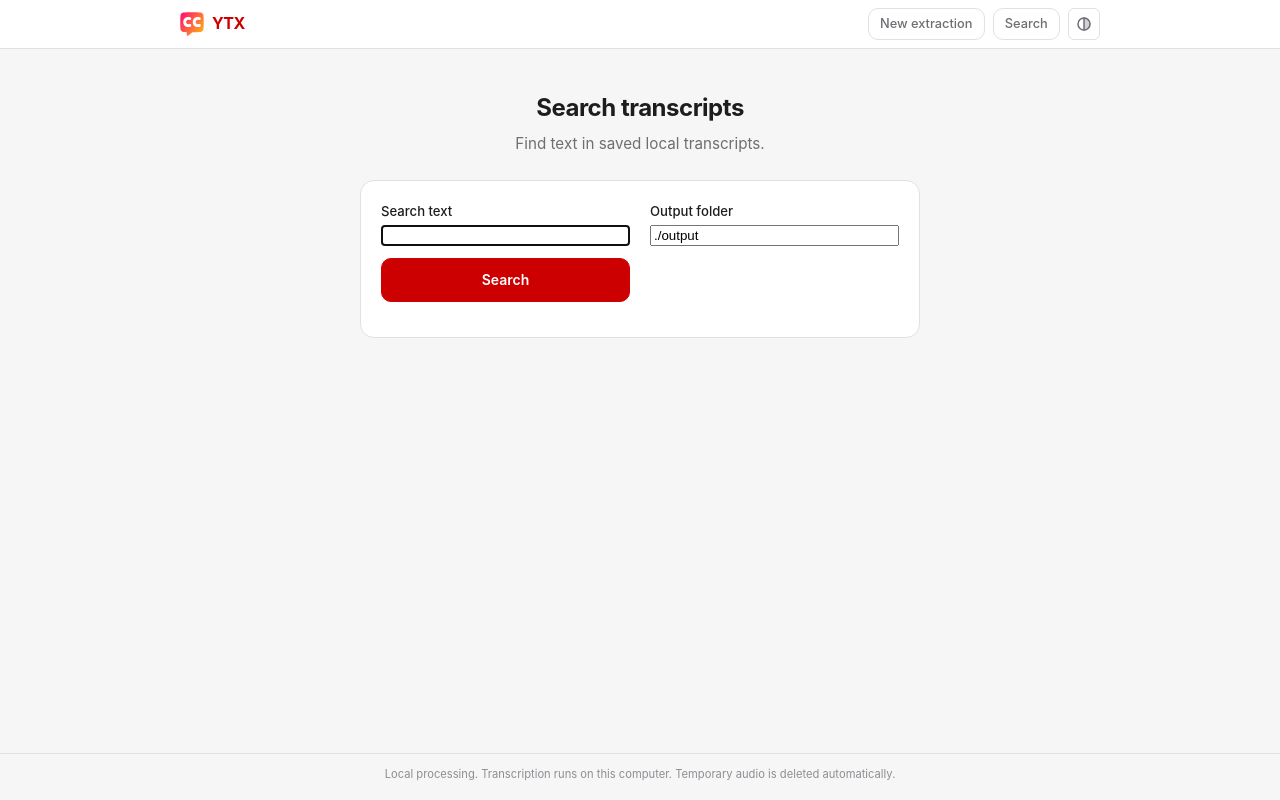
After one commit to recepbalibey/ytx, a FastAPI app: template src/ytx/web/templates/search.html in a window 1280 px wide. The commit adds this page. Run offline with FastAPI, Linux system fonts and the light colour scheme; the template is opened without the code that fills it, so the values that code supplies are empty; some libraries are stand-ins or nearby versions.

Commit message:
release: prepare v0.2.0

```diff
--- a/pyproject.toml
+++ b/pyproject.toml
@@ -4,7 +4,7 @@ build-backend = "hatchling.build"
 
 [project]
 name = "ytx"
-version = "0.1.0"
+version = "0.2.0"
 description = "Convert YouTube videos, playlists, and channels into structured transcript datasets"
 readme = "README.md"
 license = "MIT"
--- a/src/ytx/__init__.py
+++ b/src/ytx/__init__.py
@@ -1,3 +1,3 @@
 """YTX - YouTube Transcript Extractor."""
 
-__version__ = "0.1.0"
+__version__ = "0.2.0"
--- a/src/ytx/web/app.py
+++ b/src/ytx/web/app.py
@@ -190,6 +190,12 @@ async def index(request: Request):
             "has_transcription": has_transcription,
         },
     )
+
+
+@app.get("/search", response_class=HTMLResponse)
+async def search_page(request: Request):
+    """Show the local transcript search page."""
+    return templates.TemplateResponse(request, "search.html")
 
 
 @app.get("/api/detect-url")
--- a/src/ytx/web/templates/base.html
+++ b/src/ytx/web/templates/base.html
@@ -24,6 +24,7 @@
             </a>
             <div class="header-actions">
                 <a href="/" class="btn btn--sm btn--ghost">New extraction</a>
+                <a href="/search" class="btn btn--sm btn--ghost">Search</a>
                 <div style="position:relative;">
                     <button class="appearance-btn" id="appearance-btn" aria-label="Change appearance" title="Appearance">
                         <svg id="appearance-icon-system" width="16" height="16" viewBox="0 0 16 16" fill="none" stroke="currentColor" stroke-width="1.5" stroke-linecap="round" stroke-linejoin="round" style="display:none;"><circle cx="8" cy="8" r="6"/><path d="M8 2v12"/><path d="M8 2a6 6 0 0 1 0 12" fill="currentColor" opacity="0.3"/></svg>
--- /dev/null
+++ b/src/ytx/web/templates/search.html
@@ -0,0 +1,23 @@
+{% extends "base.html" %}
+{% block title %}Search transcripts | YTX{% endblock %}
+{% block content %}
+<div class="home-hero"><h1>Search transcripts</h1><p class="lead">Find text in saved local transcripts.</p></div>
+<div class="form-surface">
+  <form id="search-form" class="options-grid">
+    <div class="option-group"><label for="query">Search text</label><input id="query" required autofocus></div>
+    <div class="option-group"><label for="output-dir">Output folder</label><input id="output-dir" value="./output"></div>
+    <div class="option-group"><button class="btn btn--primary" type="submit">Search</button></div>
+  </form>
+  <p id="search-status"></p><div id="search-results"></div>
+</div>
+{% endblock %}
+{% block scripts %}<script>
+document.getElementById('search-form').addEventListener('submit', async function(e) {
+  e.preventDefault(); const status = document.getElementById('search-status'); const results = document.getElementById('search-results');
+  status.textContent = 'Searching...'; results.replaceChildren();
+  const query = document.getElementById('query').value; const output = document.getElementById('output-dir').value;
+  const response = await fetch('/api/search?query=' + encodeURIComponent(query) + '&output_dir=' + encodeURIComponent(output)); const data = await response.json();
+  if (!response.ok) { status.textContent = data.detail; return; } status.textContent = data.results.length + ' matches';
+  data.results.forEach(function(item) { const article = document.createElement('article'); const title = document.createElement('h3'); const link = document.createElement('a'); link.href = item.url; link.textContent = item.title + ' [' + Number(item.start).toFixed(1) + 's]'; link.target = '_blank'; const text = document.createElement('p'); text.textContent = item.text; title.appendChild(link); article.append(title, text); results.appendChild(article); });
+});
+</script>{% endblock %}
```
Also changed, not shown: CHANGELOG.md.
